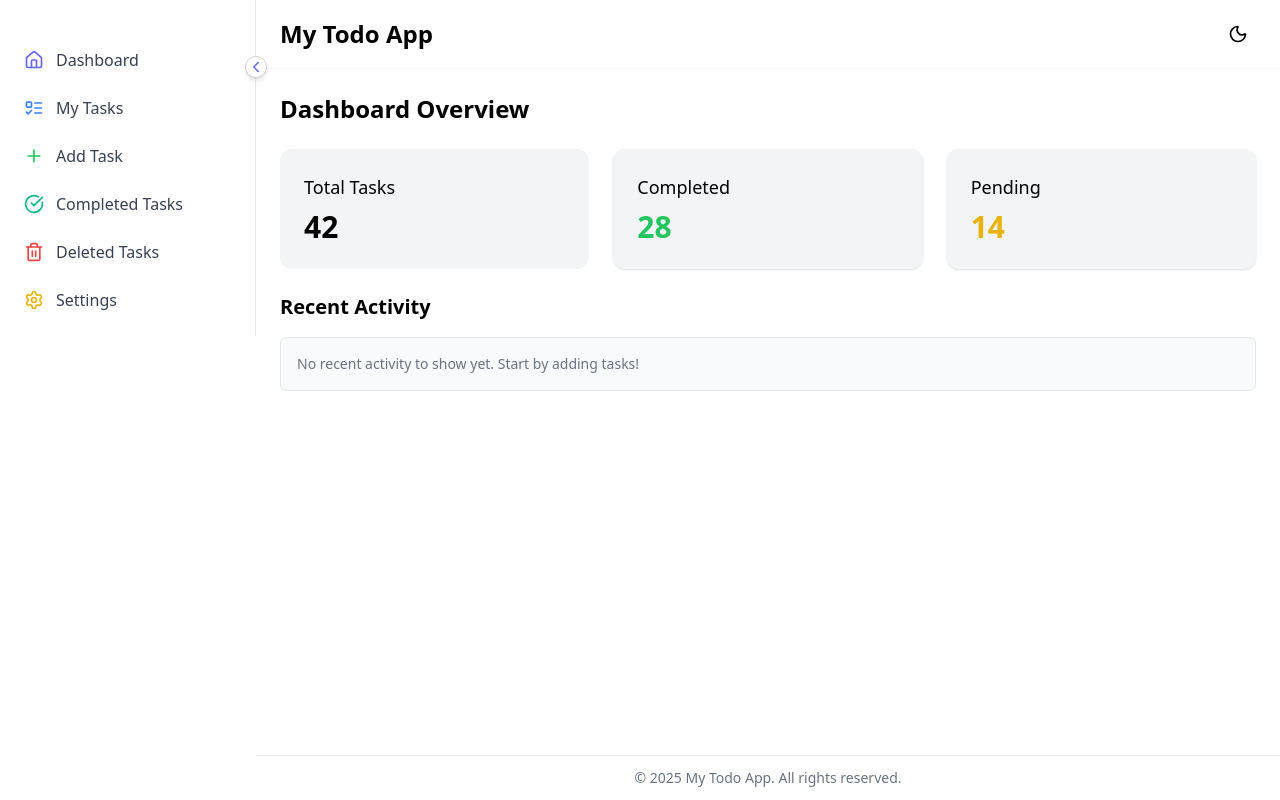
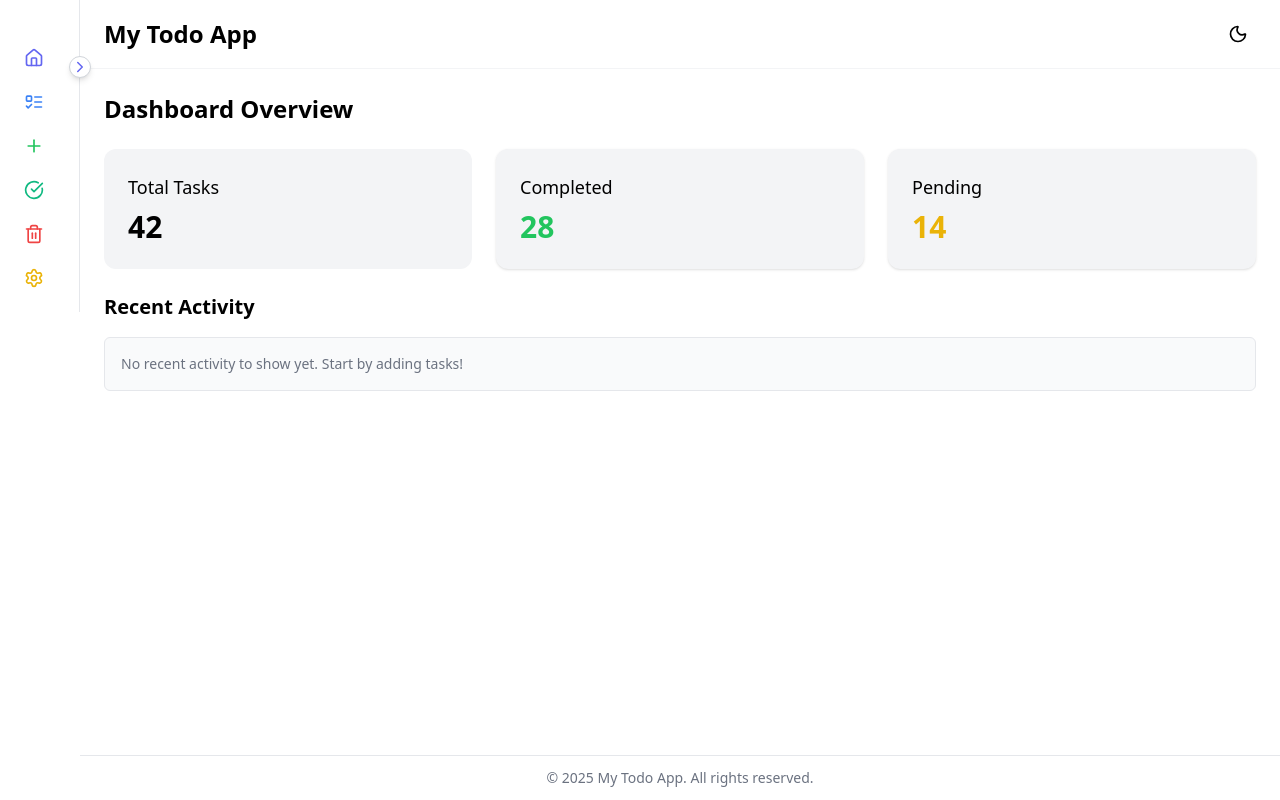
Before and after one commit to mubashar81434/mern-todo, a React (Vite) app in the folder Frontend/: page /dashboard in a window 1280 px wide. Built offline with nearby package versions, Linux system fonts and the light colour scheme.

Commit message:
updating src/pages/Dashboard.jsx

```diff
--- a/Frontend/src/pages/Dashboard.jsx
+++ b/Frontend/src/pages/Dashboard.jsx
@@ -1,12 +1,17 @@
 import Sidebar from "../components/Sidebar";
 import Header from "../components/Header";
 import Footer from "../components/Footer";
+import { useState } from "react";
 
 const Dashboard = () => {
+
+  const [collapsed, setCollapsed] = useState(true);
+
   return (
     <div className="min-h-screen bg-white dark:bg-black text-black dark:text-white flex">
+
       {/* Sidebar */}
-      <Sidebar />
+      <Sidebar collapsed={collapsed} setCollapsed={setCollapsed} />
 
       {/* Main Content */}
       <div className="flex-1 flex flex-col  transition-all duration-300">
```
